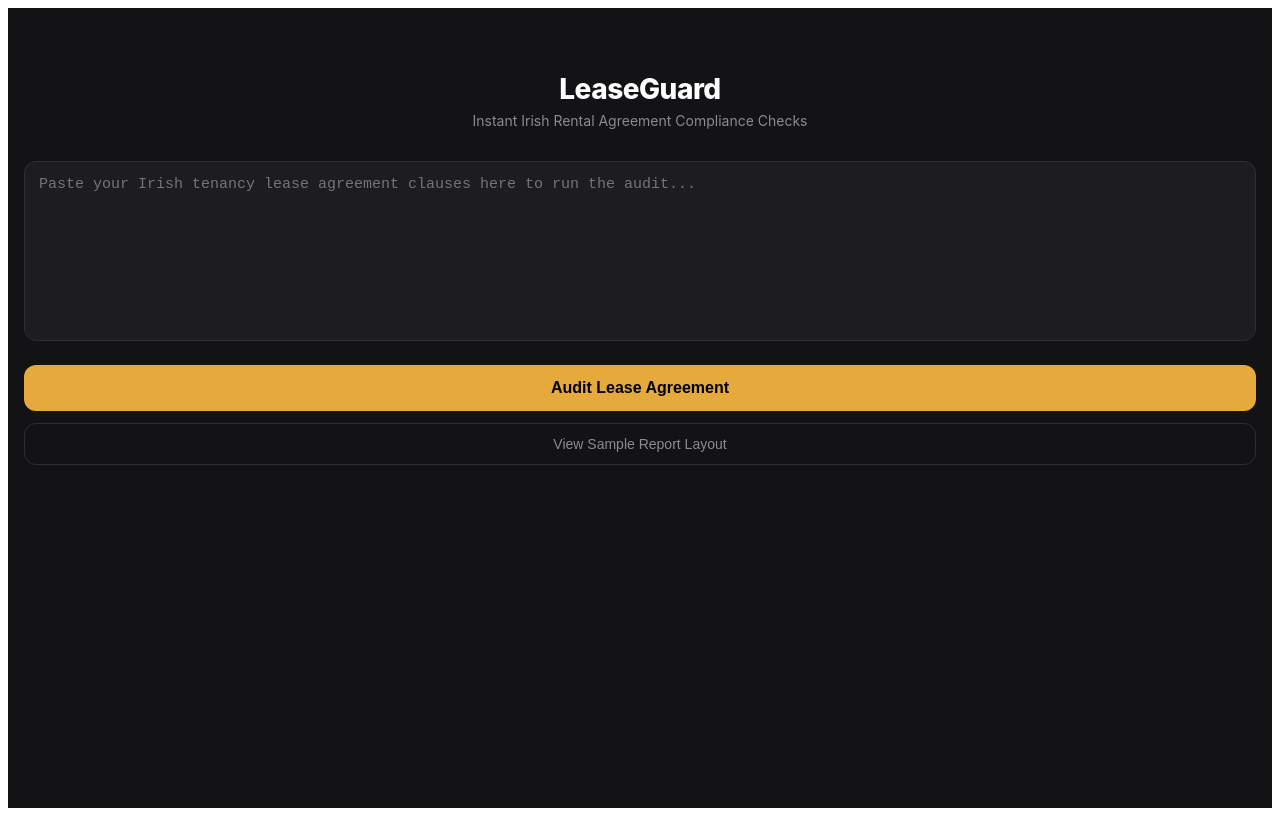
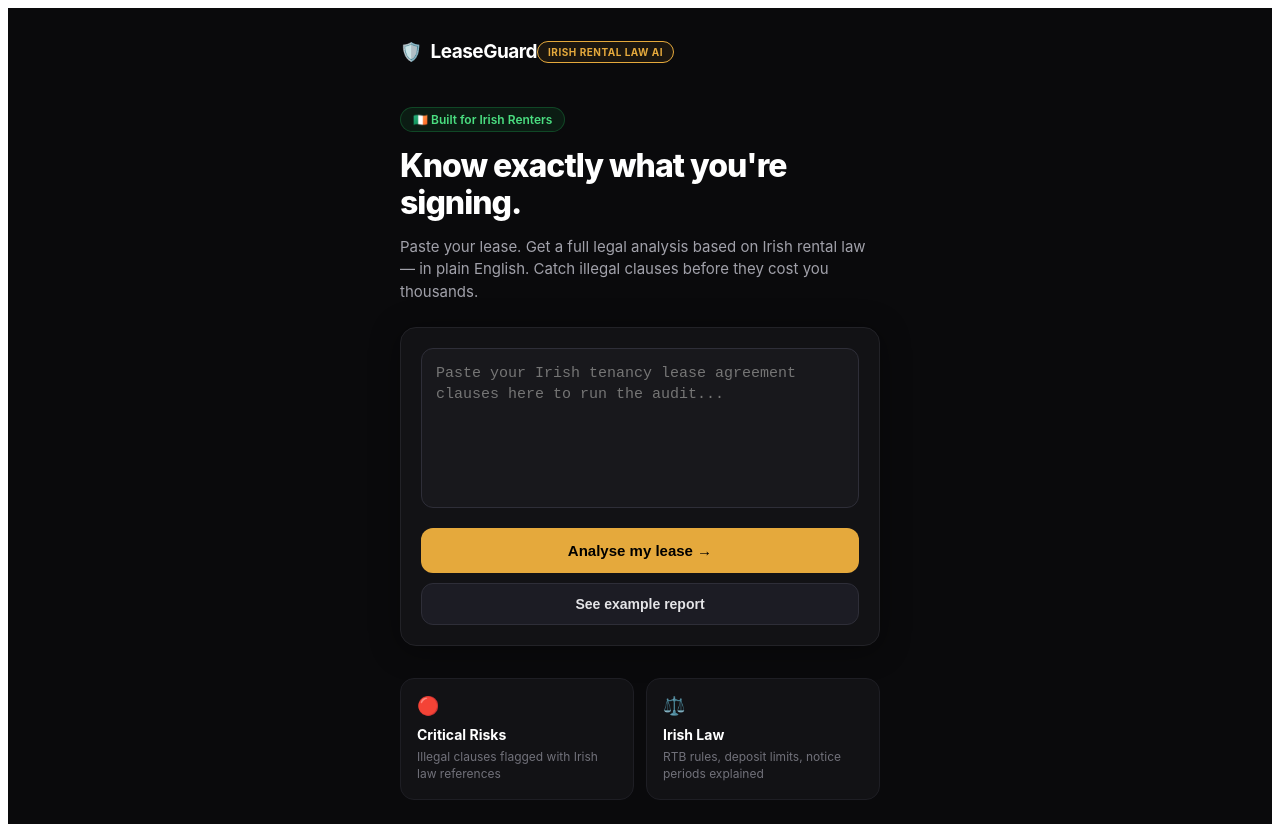
Before and after one commit to DavidBateson/LeaseGuard, a Next.js app: page / in a window 1280 px wide. Built offline with nearby package versions, Linux system fonts and the light colour scheme.

Commit message:
Update index.js

```diff
--- a/pages/index.js
+++ b/pages/index.js
@@ -85,10 +85,12 @@ export default function LeaseGuard() {
         setScreen("results");
       }
       const rId = params.get("reportId");
-      if (rId) {
+      const payment = params.get("payment");
+      if (rId && payment === "success") {
         setReportId(rId);
         const saved = sessionStorage.getItem(`lease_report_${rId}`);
         if (saved) {
+          // Fixed directly here: removed the broken JSON.parse logic entirely
           setSections(parseReport(saved));
           setScreen("results");
         }
@@ -168,9 +170,24 @@ export default function LeaseGuard() {
   return (
     <div style={s.container}>
       {screen === "home" ? (
-        <>
-          <h1 style={s.title}>LeaseGuard</h1>
-          <p style={s.subtitle}>Instant Irish Rental Agreement Compliance Checks</p>
+        <div style={s.heroWrapper}>
+          <div style={s.headerNav}>
+            <div style={s.logoBlock}>
+              <span style={s.logoShield}>🛡️</span>
+              <span style={s.logoText}>LeaseGuard</span>
+            </div>
+            <div style={s.lawBadge}>IRISH RENTAL LAW AI</div>
+          </div>
+
+          <div style={s.heroSection}>
+            <div style={s.taglineBadge}>🇮🇪 Built for Irish Renters</div>
+            <h1 style={s.mainHeading}>Know exactly what you're signing.</h1>
+            <p style={s.mainParagraph}>
+              Paste your lease. Get a full legal analysis based on Irish rental law — in plain English. Catch illegal clauses before they cost you thousands.
+            </p>
+          </div>
+
+          <div style={s.appCard}>
             {loading ? (
               <div style={s.loadingWrap}>
                 <div style={s.spinner}></div>
@@ -185,15 +202,29 @@ export default function LeaseGuard() {
                   onChange={e => setLeaseText(e.target.value)}
                 />
                 <button style={s.mainBtn} onClick={handleAnalyze} disabled={!leaseText.trim()}>
-                Audit Lease Agreement
+                  Analyse my lease →
                 </button>
                 <button style={s.demoBtn} onClick={loadDemo}>
-                View Sample Report Layout
+                  See example report
                 </button>
                 {error && <p style={s.error}>{error}</p>}
               </>
             )}
-        </>
+          </div>
+
+          <div style={s.featuresGrid}>
+            <div style={s.featureCard}>
+              <span style={s.featIcon}>🔴</span>
+              <h3 style={s.featTitle}>Critical Risks</h3>
+              <p style={s.featText}>Illegal clauses flagged with Irish law references</p>
+            </div>
+            <div style={s.featureCard}>
+              <span style={s.featIcon}>⚖️</span>
+              <h3 style={s.featTitle}>Irish Law</h3>
+              <p style={s.featText}>RTB rules, deposit limits, notice periods explained</p>
+            </div>
+          </div>
+        </div>
       ) : (
         <>
           <div style={{ ...s.verdictBanner, borderColor: verdict.color }}>
@@ -238,9 +269,9 @@ export default function LeaseGuard() {
           <p style={s.disclaimer}>
             ⚖️ LeaseGuard provides general information only, not legal advice. RTB: rtb.ie · Threshold: threshold.ie
           </p>
-          <div style={{ marginTop: '10px', display: 'flex', gap: '15px', justifyContent: 'center' }}>
-            <a href="/privacy-policy" style={{ color: '#0066cc', textDecoration: 'underline' }}>Privacy Policy</a>
-            <a href="/disclaimer" style={{ color: '#0066cc', textDecoration: 'underline' }}>Legal Disclaimer</a>
+          <div style={s.footerLinks}>
+            <a href="/privacy-policy" style={s.fLink}>Privacy Policy</a>
+            <a href="/disclaimer" style={s.fLink}>Legal Disclaimer</a>
           </div>
         </>
       )}
@@ -293,30 +324,91 @@ function FullPaywall({ onUnlock, paymentLoading, sectionName }) {
 // 4. Stylesheet
 const s = {
   container: {
-    background: "#131316",
+    background: "#0a0a0c",
     minHeight: "100vh",
     padding: "24px 16px",
     fontFamily: "-apple-system, BlinkMacSystemFont, sans-serif",
-    boxSizing: "border-box"
+    boxSizing: "border-box",
+    color: "#fff"
   },
-  title: {
-    fontSize: "28px",
-    fontWeight: "800",
+  heroWrapper: {
+    maxWidth: "480px",
+    margin: "0 auto",
+    display: "flex",
+    flexDirection: "column",
+    gap: "24px"
+  },
+  headerNav: {
+    display: "flex",
+    justifyContent: "between",
+    alignItems: "center",
+    width: "100%",
+    padding: "8px 0"
+  },
+  logoBlock: {
+    display: "flex",
+    alignItems: "center",
+    gap: "8px"
+  },
+  logoShield: {
+    fontSize: "18px"
+  },
+  logoText: {
+    fontSize: "19px",
+    fontWeight: "700",
     color: "#fff",
-    textAlign: "center",
-    margin: "40px 0 6px 0",
     letterSpacing: "-0.5px"
   },
-  subtitle: {
-    fontSize: "14px",
-    color: "#8a8a93",
-    textAlign: "center",
-    margin: "0 0 32px 0"
+  lawBadge: {
+    background: "rgba(229,169,60,0.08)",
+    border: "1px solid #e5a93c",
+    color: "#e5a93c",
+    fontSize: "10px",
+    fontWeight: "700",
+    padding: "4px 10px",
+    borderRadius: "20px",
+    letterSpacing: "0.5px"
+  },
+  heroSection: {
+    textAlign: "left",
+    marginTop: "12px"
+  },
+  taglineBadge: {
+    display: "inline-block",
+    background: "rgba(34,197,94,0.1)",
+    border: "1px solid rgba(34,197,94,0.25)",
+    color: "#4ade80",
+    fontSize: "12px",
+    fontWeight: "600",
+    padding: "4px 12px",
+    borderRadius: "20px",
+    marginBottom: "16px"
+  },
+  mainHeading: {
+    fontSize: "32px",
+    fontWeight: "800",
+    lineHeight: "1.15",
+    color: "#fff",
+    margin: "0 0 14px 0",
+    letterSpacing: "-1px"
+  },
+  mainParagraph: {
+    fontSize: "15px",
+    color: "#a1a1aa",
+    lineHeight: "1.5",
+    margin: "0"
+  },
+  appCard: {
+    background: "#121215",
+    border: "1px solid #222227",
+    borderRadius: "16px",
+    padding: "20px",
+    boxShadow: "0 4px 30px rgba(0, 0, 0, 0.4)"
   },
   textarea: {
     width: "100%",
-    height: "180px",
-    background: "#1c1c21",
+    height: "160px",
+    background: "#18181c",
     border: "1px solid #2e2e38",
     borderRadius: "12px",
     padding: "14px",
@@ -324,7 +416,8 @@ const s = {
     fontSize: "15px",
     resize: "none",
     outline: "none",
-    boxSizing: "border-box"
+    boxSizing: "border-box",
+    lineHeight: "1.4"
   },
   mainBtn: {
     width: "100%",
@@ -333,22 +426,52 @@ const s = {
     border: "none",
     borderRadius: "12px",
     padding: "14px",
-    fontSize: "16px",
+    fontSize: "15px",
     fontWeight: "700",
-    marginTop: "20px",
-    cursor: "pointer"
+    marginTop: "16px",
+    cursor: "pointer",
+    transition: "background 0.2s"
   },
   demoBtn: {
     width: "100%",
-    background: "transparent",
-    color: "#8a8a93",
+    background: "#1c1c24",
+    color: "#e4e4e7",
     border: "1px solid #2e2e38",
     borderRadius: "12px",
     padding: "12px",
     fontSize: "14px",
-    fontWeight: "500",
-    marginTop: "12px",
+    fontWeight: "600",
+    marginTop: "10px",
     cursor: "pointer"
+  },
+  featuresGrid: {
+    display: "flex",
+    gap: "12px",
+    marginTop: "8px"
+  },
+  featureCard: {
+    flex: 1,
+    background: "#121215",
+    border: "1px solid #1e1e24",
+    borderRadius: "14px",
+    padding: "16px"
+  },
+  featIcon: {
+    fontSize: "18px",
+    display: "block",
+    marginBottom: "10px"
+  },
+  featTitle: {
+    fontSize: "14px",
+    fontWeight: "700",
+    color: "#fff",
+    margin: "0 0 6px 0"
+  },
+  featText: {
+    fontSize: "12px",
+    color: "#71717a",
+    margin: "0",
+    lineHeight: "1.4"
   },
   loadingWrap: {
     padding: "40px 0",
@@ -412,8 +535,7 @@ const s = {
     fontSize: "13px",
     fontWeight: "600",
     color: "#8a8a93",
-    cursor: "pointer",
-    transition: "all 0.2s"
+    cursor: "pointer"
   },
   tabActive: {
     color: "#e5a93c",
@@ -511,5 +633,16 @@ const s = {
     lineHeight: "1.5",
     marginTop: "24px",
     marginBottom: "12px"
+  },
+  footerLinks: {
+    display: "flex",
+    justifyContent: "center",
+    gap: "15px",
+    marginTop: "10px"
+  },
+  fLink: {
+    color: "#3b82f6",
+    fontSize: "12px",
+    textDecoration: "underline"
   }
 };
```
Lines whose indentation alone changed are shown as unchanged.
